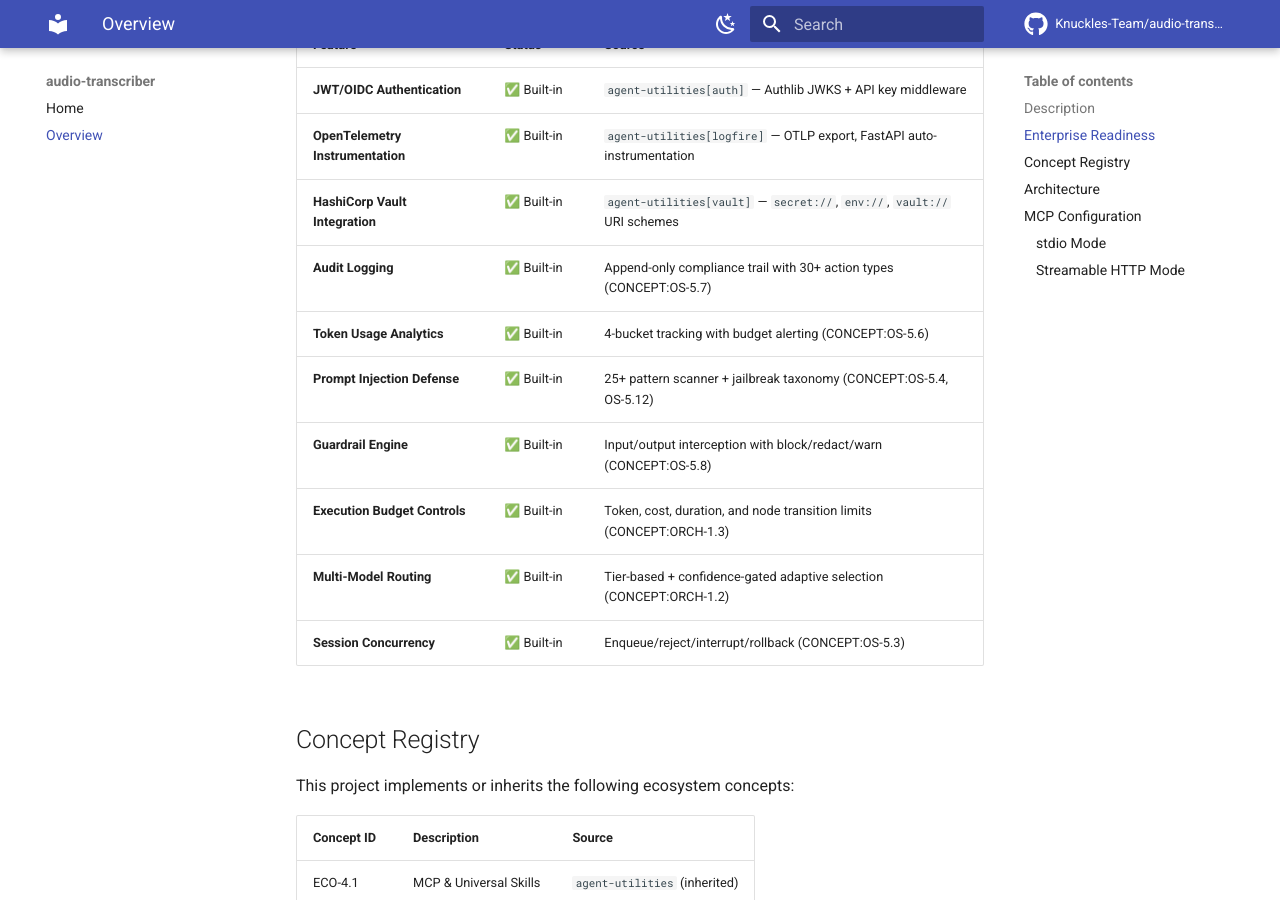
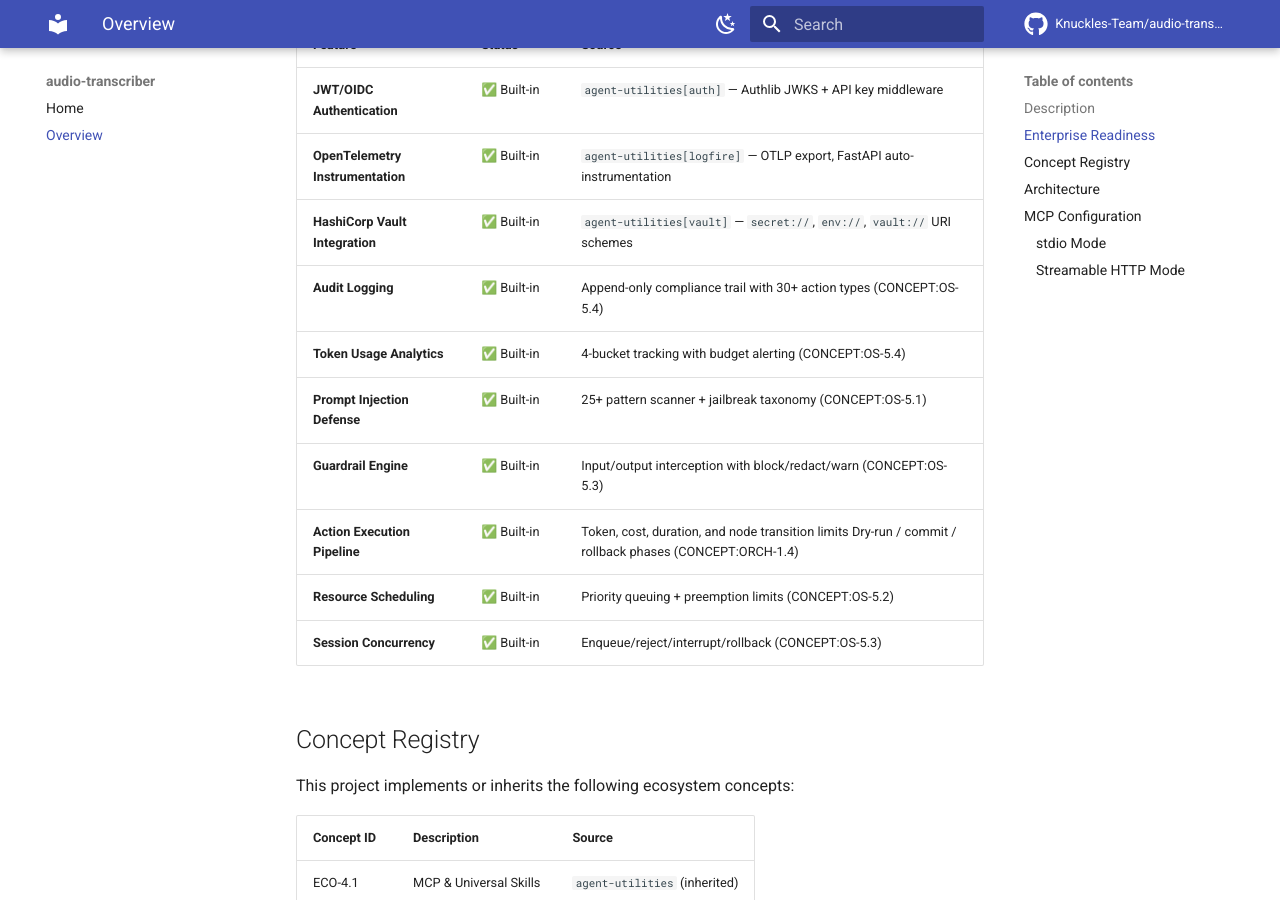
Before and after one commit to Knuckles-Team/audio-transcriber, an MkDocs documentation site: the page built from docs/overview.md, in a window 1280 px wide and 900 px high, scrolled down 458 px. Built offline with MkDocs 1.6.1 and Material for MkDocs 9.7.7, drawn with Linux system fonts in a browser that asks for light colours; comment, search, counter and statistics services are not loaded.

```diff
--- a/docs/overview.md
+++ b/docs/overview.md
@@ -16,12 +16,12 @@ All agents in the ecosystem inherit enterprise-grade infrastructure from `agent-
 | **JWT/OIDC Authentication** | ✅ Built-in | `agent-utilities[auth]` — Authlib JWKS + API key middleware |
 | **OpenTelemetry Instrumentation** | ✅ Built-in | `agent-utilities[logfire]` — OTLP export, FastAPI auto-instrumentation |
 | **HashiCorp Vault Integration** | ✅ Built-in | `agent-utilities[vault]` — `secret://`, `env://`, `vault://` URI schemes |
-| **Audit Logging** | ✅ Built-in | Append-only compliance trail with 30+ action types (CONCEPT:OS-5.7) |
-| **Token Usage Analytics** | ✅ Built-in | 4-bucket tracking with budget alerting (CONCEPT:OS-5.6) |
-| **Prompt Injection Defense** | ✅ Built-in | 25+ pattern scanner + jailbreak taxonomy (CONCEPT:OS-5.4, OS-5.12) |
-| **Guardrail Engine** | ✅ Built-in | Input/output interception with block/redact/warn (CONCEPT:OS-5.8) |
-| **Execution Budget Controls** | ✅ Built-in | Token, cost, duration, and node transition limits (CONCEPT:ORCH-1.3) |
-| **Multi-Model Routing** | ✅ Built-in | Tier-based + confidence-gated adaptive selection (CONCEPT:ORCH-1.2) |
+| **Audit Logging** | ✅ Built-in | Append-only compliance trail with 30+ action types (CONCEPT:OS-5.4) |
+| **Token Usage Analytics** | ✅ Built-in | 4-bucket tracking with budget alerting (CONCEPT:OS-5.4) |
+| **Prompt Injection Defense** | ✅ Built-in | 25+ pattern scanner + jailbreak taxonomy (CONCEPT:OS-5.1) |
+| **Guardrail Engine** | ✅ Built-in | Input/output interception with block/redact/warn (CONCEPT:OS-5.3) |
+| **Action Execution Pipeline** | ✅ Built-in | Token, cost, duration, and node transition limits Dry-run / commit / rollback phases (CONCEPT:ORCH-1.4) |
+| **Resource Scheduling** | ✅ Built-in | Priority queuing + preemption limits (CONCEPT:OS-5.2) |
 | **Session Concurrency** | ✅ Built-in | Enqueue/reject/interrupt/rollback (CONCEPT:OS-5.3) |
 
 ## Concept Registry
--- a/pyproject.toml
+++ b/pyproject.toml
@@ -4,7 +4,7 @@ build-backend = "setuptools.build_meta"
 
 [project]
 name = "audio-transcriber"
-version = "0.13.0"
+version = "0.14.0"
 description = "Transcribe your .wav .mp4 .mp3 .flac files to text or record your own audio!"
 readme = "README.md"
 classifiers = [ "Development Status :: 5 - Production/Stable", "License :: Public Domain", "Environment :: Console", "Operating System :: POSIX :: Linux", "Programming Language :: Python :: 3",]
```
Also changed, not shown: README.md (renamed from docs/index.md, +1 -1 lines), .bumpversion.cfg, 4 other files.
